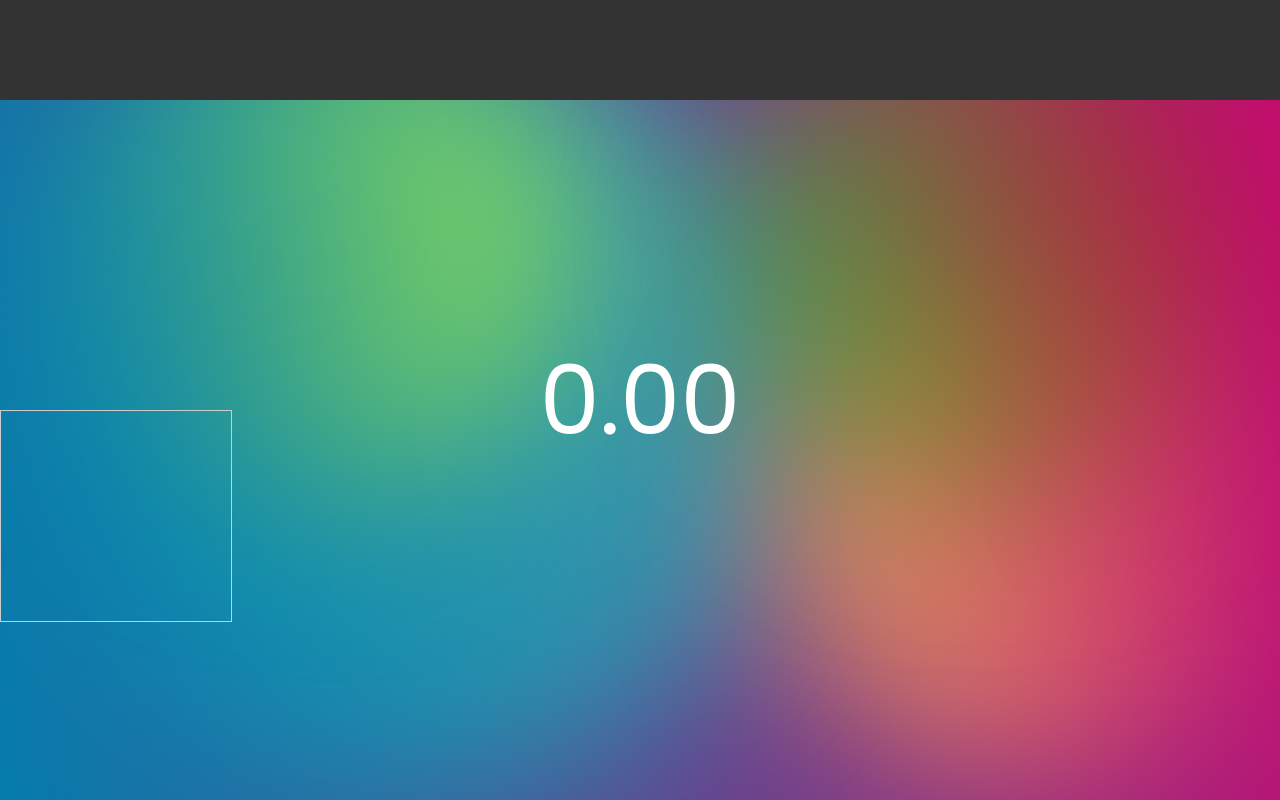
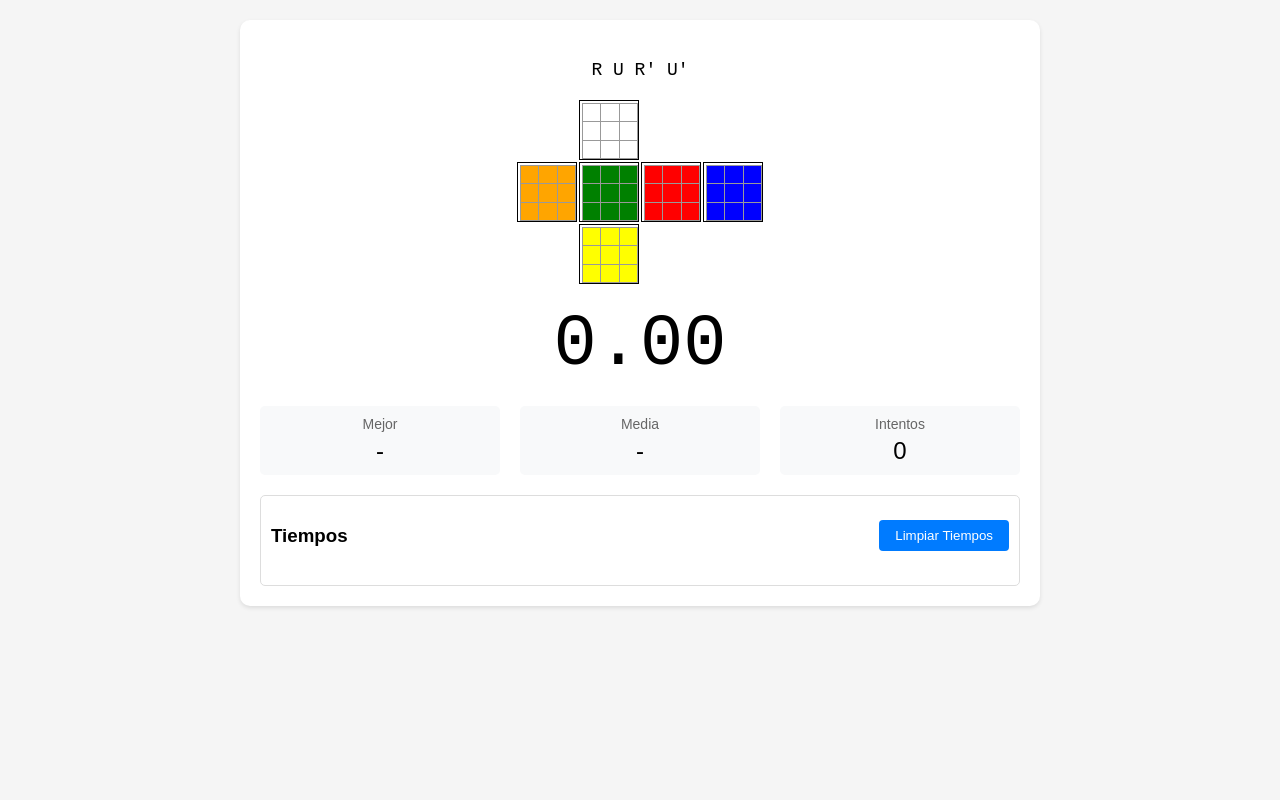
Before and after one commit to Davidcm2803/Cube-timer, a plain HTML site: page index.html in a window 1280 px wide. Drawn offline with Linux system fonts and the light colour scheme.

Commit message:
no funcional

```diff
--- a/index.html
+++ b/index.html
@@ -1,26 +1,127 @@
 <!DOCTYPE html>
-<html lang="en">
+<html lang="es">
+
 <head>
-    <meta charset="UTF-8">
-    <meta name="viewport" content="width=device-width, initial-scale=1.0">
-    <title>Stopwatch</title>
-    <link rel="stylesheet" href="/Cube-timer/style.css">
+  <meta charset="UTF-8">
+  <meta name="viewport" content="width=device-width, initial-scale=1.0">
+  <title>Cuber Timer</title>
+  <link rel="stylesheet" href="style.css">
 </head>
+
 <body>
-    <section id="up"></section>
-    <section id="down"></section>
-    <section id="left"></section>
-    <section id="right"></section>
 
-    <section class="stopwatch">
-        <div class="topbar">
-            <div class="scrambleText"></div>
-        </div>
-        <div class="stopwatchDisplay">0.00</div>
-        <div class="timesContainer">
-            <div class="timesListContainer"></div>
-        </div>
-    </section>
-<script src="/scripts.js"></script>
+  <div class="container">
+    <!-- Sección de Scramble -->
+    <div class="scramble" id="scramble">R U R' U'</div>
+
+    <!-- Visualización del cubo -->
+    <div class="cube-net">
+      <!-- Up face -->
+      <div class="face face-u" id="face-u">
+        <div class="sticker white"></div>
+        <div class="sticker white"></div>
+        <div class="sticker white"></div>
+        <div class="sticker white"></div>
+        <div class="sticker white"></div>
+        <div class="sticker white"></div>
+        <div class="sticker white"></div>
+        <div class="sticker white"></div>
+        <div class="sticker white"></div>
+      </div>
+      <!-- Left face -->
+      <div class="face face-l" id="face-l">
+        <div class="sticker orange"></div>
+        <div class="sticker orange"></div>
+        <div class="sticker orange"></div>
+        <div class="sticker orange"></div>
+        <div class="sticker orange"></div>
+        <div class="sticker orange"></div>
+        <div class="sticker orange"></div>
+        <div class="sticker orange"></div>
+        <div class="sticker orange"></div>
+      </div>
+      <!-- Front face -->
+      <div class="face face-f" id="face-f">
+        <div class="sticker green"></div>
+        <div class="sticker green"></div>
+        <div class="sticker green"></div>
+        <div class="sticker green"></div>
+        <div class="sticker green"></div>
+        <div class="sticker green"></div>
+        <div class="sticker green"></div>
+        <div class="sticker green"></div>
+        <div class="sticker green"></div>
+      </div>
+      <!-- Right face -->
+      <div class="face face-r" id="face-r">
+        <div class="sticker red"></div>
+        <div class="sticker red"></div>
+        <div class="sticker red"></div>
+        <div class="sticker red"></div>
+        <div class="sticker red"></div>
+        <div class="sticker red"></div>
+        <div class="sticker red"></div>
+        <div class="sticker red"></div>
+        <div class="sticker red"></div>
+      </div>
+      <!-- Back face -->
+      <div class="face face-b" id="face-b">
+        <div class="sticker blue"></div>
+        <div class="sticker blue"></div>
+        <div class="sticker blue"></div>
+        <div class="sticker blue"></div>
+        <div class="sticker blue"></div>
+        <div class="sticker blue"></div>
+        <div class="sticker blue"></div>
+        <div class="sticker blue"></div>
+        <div class="sticker blue"></div>
+      </div>
+      <!-- Down face -->
+      <div class="face face-d" id="face-d">
+        <div class="sticker yellow"></div>
+        <div class="sticker yellow"></div>
+        <div class="sticker yellow"></div>
+        <div class="sticker yellow"></div>
+        <div class="sticker yellow"></div>
+        <div class="sticker yellow"></div>
+        <div class="sticker yellow"></div>
+        <div class="sticker yellow"></div>
+        <div class="sticker yellow"></div>
+      </div>
+    </div>
+
+    <!-- Cronómetro -->
+    <div class="timer" id="timer">0.00</div>
+
+    <!-- Estadísticas -->
+    <div class="stats">
+      <div class="stat-box">
+        <div class="stat-label">Mejor</div>
+        <div class="stat-value" id="best">-</div>
+      </div>
+      <div class="stat-box">
+        <div class="stat-label">Media</div>
+        <div class="stat-value" id="average">-</div>
+      </div>
+      <div class="stat-box">
+        <div class="stat-label">Intentos</div>
+        <div class="stat-value" id="count">0</div>
+      </div>
+    </div>
+
+    <!-- Lista de Tiempos -->
+    <div class="times-list">
+      <div class="times-header">
+        <h3>Tiempos</h3>
+        <button id="clearTimes">Limpiar Tiempos</button>
+      </div>
+      <div id="timesList"></div>
+    </div>
+
+  </div>
+
+  <script src="/scripts.js"></script>
+
 </body>
+
 </html>
--- a/style.css
+++ b/style.css
@@ -1,170 +1,115 @@
-@import url('https://fonts.googleapis.com/css2?family=Poppins:ital,wght@0,300;0,400;1,500;1,600&display=swap');
-
-
 body {
-    font-family: 'Poppins';
-    margin: 0;
-    padding: 0;
-    min-height: 100vh;
-    background-image: linear-gradient(80deg, rgb(5, 124, 172), rgb(199, 10, 114));
-    overflow: hidden;
-
-
-
+    font-family: Arial, sans-serif;
+    max-width: 800px;
+    margin: 0 auto;
+    padding: 20px;
+    background-color: #f5f5f5;
 }
-/*Background*/
-#up {
-    position: absolute;
-    height: 800px;
-    width: 800px;
-    border-radius: 50%;
-    background-image: linear-gradient(80deg, rgb(5, 124, 172), rgb(43, 247, 202, 0.5));
-    filter: blur(80px);
-    animation: down 60s linear infinite; /* Ajuste de duración y temporización */
+.container {
+    background-color: white;
+    padding: 20px;
+    border-radius: 10px;
+    box-shadow: 0 2px 4px rgba(0,0,0,0.1);
+}
+.timer {
+    font-size: 72px;
+    font-family: monospace;
+    text-align: center;
+    margin: 20px 0;
+    cursor: pointer;
+    user-select: none;
+}
+.scramble {
+    font-family: monospace;
+    text-align: center;
+    margin: 20px 0;
+    font-size: 18px;
+}
+.stats {
+    display: grid;
+    grid-template-columns: repeat(3, 1fr);
+    gap: 20px;
+    margin: 20px 0;
+    text-align: center;
+}
+.stat-box {
+    background-color: #f8f9fa;
+    padding: 10px;
+    border-radius: 5px;
+}
+.stat-label {
+    font-size: 14px;
+    color: #666;
+}
+.stat-value {
+    font-size: 24px;
+    margin-top: 5px;
+}
+.times-list {
+    margin-top: 20px;
+    border: 1px solid #ddd;
+    border-radius: 5px;
+    padding: 10px;
+}
+.times-header {
+    display: flex;
+    justify-content: space-between;
+    align-items: center;
+    margin-bottom: 10px;
+}
+.time-entry {
+    display: flex;
+    justify-content: space-between;
+    padding: 8px;
+    background-color: #f8f9fa;
+    margin: 5px 0;
+    border-radius: 4px;
+}
+button {
+    background-color: #007bff;
+    color: white;
+    border: none;
+    padding: 8px 16px;
+    border-radius: 4px;
+    cursor: pointer;
+}
+button:hover {
+    background-color: #0056b3;
 }
 
-#down {
-    position: absolute;
-    right: 0;
-    height: 500px;
-    width: 500px;
-    border-radius: 50%;
-    background-image: linear-gradient(80deg, rgba(245, 207, 82, 0.8), rgb(199, 10, 114));
-    filter: blur(80px);
-    animation: up 45s linear infinite; /* Ajuste de duración y temporización */
+/* ... Estilos anteriores ... */
+.cube-net {
+  display: grid;
+  grid-template-columns: repeat(4, 60px);
+  grid-template-rows: repeat(3, 60px);
+  gap: 2px;
+  width: fit-content;
+  margin: 20px auto;
 }
+.face {
+  display: grid;
+  grid-template-columns: repeat(3, 1fr);
+  grid-template-rows: repeat(3, 1fr);
+  gap: 1px;
+  border: 1px solid #000;
+  padding: 2px;
+}
+.sticker {
+  width: 100%;
+  height: 100%;
+  border: 1px solid #999;
+}
+.white { background-color: white; }
+.yellow { background-color: yellow; }
+.red { background-color: red; }
+.orange { background-color: orange; }
+.blue { background-color: blue; }
+.green { background-color: green; }
 
-#left {
-    position: absolute;
-    height: 500px;
-    width: 500px;
-    border-radius: 50%;
-    background-image: linear-gradient(80deg, rgba(5, 124, 172), rgba(183, 253, 52, 0.8));
-    filter: blur(80px);
-    animation: left 45s 1s linear infinite; /* Ajuste de duración y temporización */
-}
-
-#right {
-    position: absolute;
-    height: 500px;
-    width: 500px;
-    border-radius: 50%;
-    background-image: linear-gradient(80deg, rgba(26, 248, 18, 0.6), rgba(199, 10, 52, 0.8));
-    filter: blur(80px);
-    animation: right 60s 0.5s linear infinite; /* Ajuste de duración y temporización */
-}
-
-@keyframes down {
-    0%, 100% {
-        top: -100px; /* Ajuste de posición inicial */
-    }
-    70% {
-        top: 700px;
-    }
-}
-
-@keyframes up {
-    0%, 100% {
-        bottom: -100px; /* Ajuste de posición inicial */
-    }
-    70% {
-        bottom: 700px;
-    }
-}
-
-@keyframes left {
-    0%, 100% {
-        left: -100px;
-    }
-    70% {
-        left: 1300px;
-    }
-}
-
-@keyframes right {
-    0%, 100% {
-        right: -100px;
-    }
-    70% {
-        right: 1300px;
-    }
-}
-
-
-
-
-
-
-.topbar {
-    background-color: #333;
-    color: #fff;
-    padding: 10px;
-    align-items: center; /* Alinea verticalmente al centro */
-    justify-content: flex-start; /* Justifica desde la parte superior */
-    width: 100%;
-    height: 10%;
-    top: 0;
-    left: 0; /* Asegura que empiece desde el borde izquierdo */
-    position: absolute;
-    display: flex; /* Hace que el contenedor sea flexible */
-}
-
-.topbar a {
-    color: #fff;
-    text-decoration: none;
-    margin: 0 10px;
-}
-
-.scrambleText {
-    top: 0;
-    position: relative;
-    left: 50%;
-    transform: translateX(-50%); /* Centra horizontalmente */
-    font-size: 30px;
-}
-
-.stopwatchDisplay {
-    color: #fff;
-    font-size: 6rem;
-    padding: 20px;
-    display: flex;
-    align-items: center;
-    justify-content: center;
-    margin: auto; /* Añade esta línea para centrar horizontalmente */
-    position: absolute; /* Añade esta línea para centrar verticalmente */
-    top: 0; bottom: 0; right: 0; left: 0; /* Añade esta línea para centrar verticalmente */
-}
-
-
-
-.scrambleText.inicial {
-    font-size: 12px; /* Tamaño de fuente inicial al cargar la página */
-}
-
-
-.timesContainer {
-    font-size: 25px;
-    height: 200px;
-    width: 220px; /* Ajusta el ancho del contenedor para mostrar dos hileras */
-    overflow-y: auto; /* Permitir el desplazamiento vertical */
-    border: 1px solid #ccc;
-    padding: 5px;
-    margin-top: 10px;
-    flex-wrap: wrap;
-    position: absolute;
-    top: 50%;
-    left: 0;
-}
-
-.timeBox {
-    background-color: #eee;
-    padding: 5px;
-    border-radius: 5px;
-    margin-bottom: 10px;
-    flex: 0 0 calc(50% - 5px); /* Ajusta el ancho para dos cajas en una fila */
-    max-width: 100px; /* Máximo ancho para evitar expansión */
-    overflow: hidden;
-    box-shadow: 0 0 0 1px #ccc;
-    box-sizing: border-box; /* Ajusta el modelo de caja para incluir el padding y el border */
-    text-align: center; /* Centrar el contenido horizontalmente */
-}
+/* Posicionamiento específico de las caras */
+.face-u { grid-column: 2; grid-row: 1; }
+.face-l { grid-column: 1; grid-row: 2; }
+.face-f { grid-column: 2; grid-row: 2; }
+.face-r { grid-column: 3; grid-row: 2; }
+.face-b { grid-column: 4; grid-row: 2; }
+.face-d { grid-column: 2; grid-row: 3; }
```
